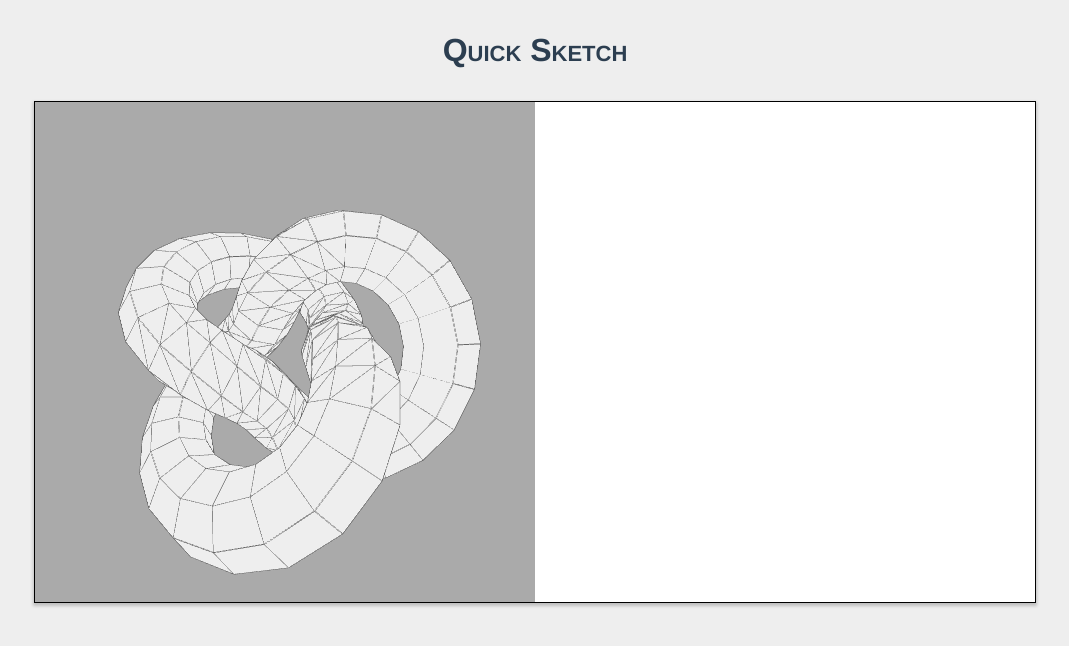
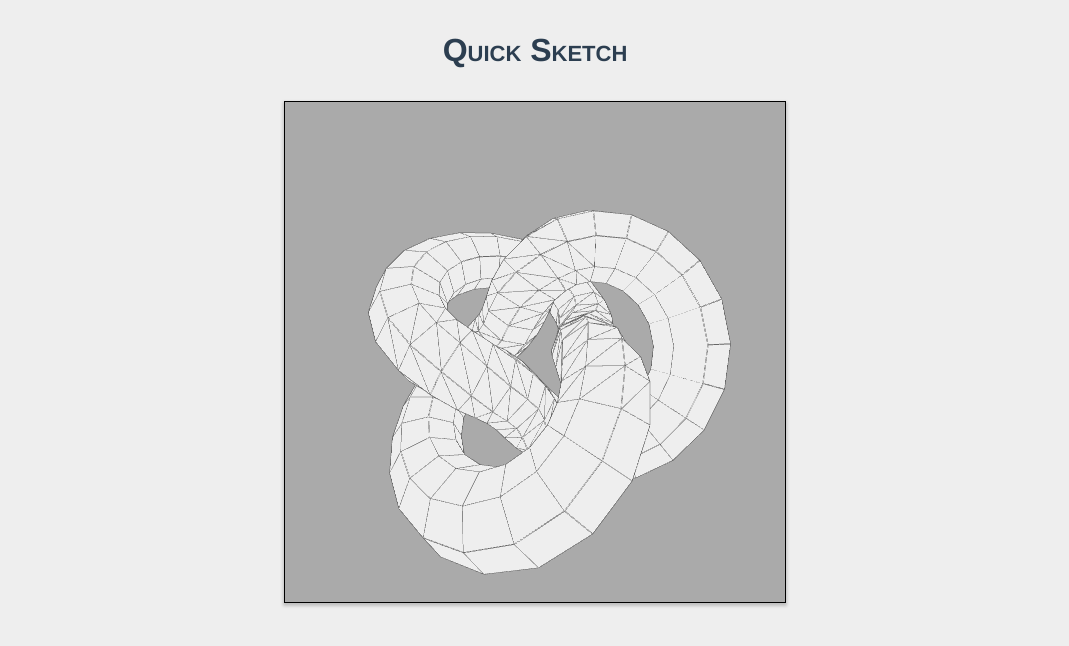
Before and after one commit to terchiem/quick-sketch, a Vue app: page / in a window 1280 px wide. Shown: the top 646 px of the page, without its empty margins (105-1174 px from the left). Built offline with nearby package versions, Linux system fonts and the light colour scheme.

Commit message:
Refactor cursor hiding and use overlay layout for now

```diff
--- a/src/components/Canvas2D.vue
+++ b/src/components/Canvas2D.vue
@@ -1,6 +1,6 @@
 <template>
   <div class="Canvas2D" :style="{ width: width + 'px' }">
-    <img class="cursor" src="../assets/brush.png" :class="{ hidden: !cursor.visible }" :style="cursorPosition" />
+    <img v-if="cursor.visible" class="cursor" src="../assets/brush.png" :style="cursorPosition" />
     <canvas id="Canvas2D-render" :width="width" :height="height"></canvas>
   </div>
 </template>
@@ -59,12 +59,12 @@ export default {
 
 <style scoped>
 .Canvas2D {
-  position: relative;
+  /* position: relative; */
   margin: auto;
 }
 
 #Canvas2D-render {
-  background-color: #fff;
+  /* background-color: #fff; */
 }
 
 #Canvas2D-render:hover {
@@ -76,8 +76,4 @@ export default {
   position: absolute;
   display: block;
 }
-
-.hidden {
-  display: none;
-}
 </style>
--- a/src/components/CanvasContainer.vue
+++ b/src/components/CanvasContainer.vue
@@ -28,7 +28,7 @@ export default {
   computed: {
     containerSize: function() {
       return {
-        width: this.width * 2 + 'px',
+        width: this.width + 'px',
         height: this.height + 'px'
       }
     }
@@ -47,6 +47,6 @@ export default {
 }
 
 .CanvasContainer > * {
-  /* position: absolute; */
+  position: absolute;
 }
 </style>
```
